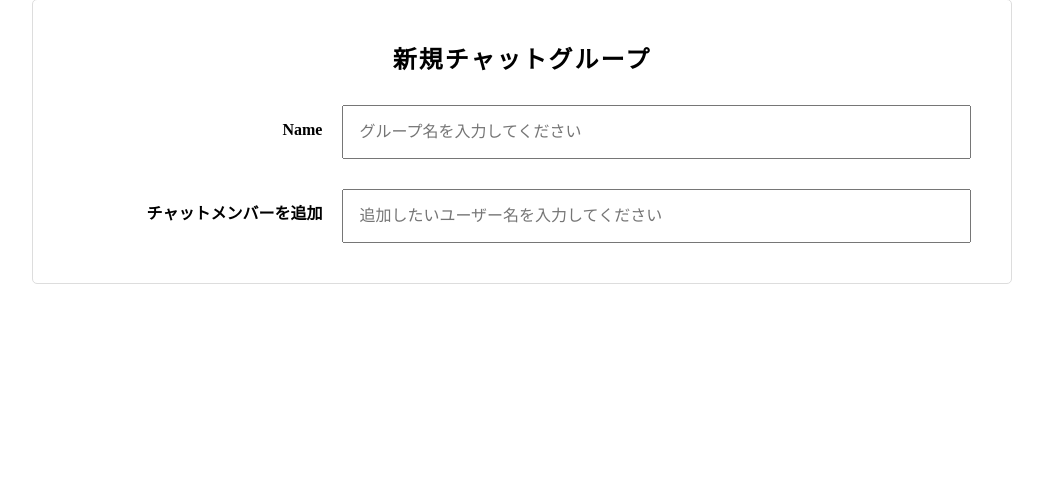
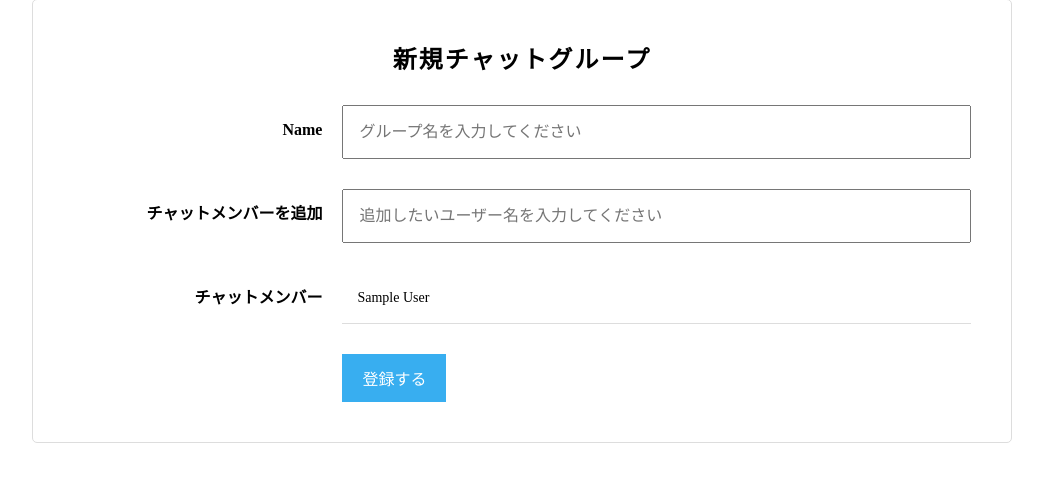
Before and after one commit to wa-www/chat-space, a Rails app: page /groups/new in a window 1280 px wide. Shown: the part 61-543 px from the top of the page, without its empty margins (118-1161 px from the left). Run offline with Rails 7, Linux system fonts and the light colour scheme; the visitor is signed in with stand-in values (Sample User, id 1); style sheets or scripts are compiled from the project's sources; some libraries are stand-ins or nearby versions.

Commit message:
group_agax_inkuri7
インクリメンタルサーチ
登録ユーザが再度検索結果に出てくる→修正中

```diff
--- a/app/assets/javascripts/user.js
+++ b/app/assets/javascripts/user.js
@@ -19,33 +19,73 @@ function appendErrMsgToHTML(msg) {
   user_list.append(html);
 }
 
+function add_user_html(id,name){
+  console.log(id);
+  var addhtml = `
+  <div class='chat-group-user' id=${ id }>
+    <input name='group[user_ids][]' type='hidden' value=${id}>
+    <p class='chat-group-user__name'>${name}</p>
+    <div class='user-search-remove chat-group-user__btn chat-group-user__btn--remove js-remove-btn'>削除</div>
+  </div>
+  `
+  // $("chat-group-form__field--right").append(addhtml);
+  $('#user_append').append(addhtml);
+}
+
+
   $('#user-search-field').on("keyup",function(){
     var input= $("#user-search-field").val();
+    var group_id = $('.chat__group_id').val();
     console.log(input);
+    console.log(group_id);
 
     $.ajax({
       type:'get',
       url:'/users', //処理してほしいコントローラーの送り先
-      data: {keyword:input},
+      data: {keyword:input,group_users_id:group_id},
       dataType: 'json'
     })
 
-    .done(function(userresults){
-      console.log(userresults);
+    .done(function(results){
+      console.log(results);
       $("#user-search-result").empty(); //検索結果を空にする
-      if (userresults.length!==0){
-        userresults.forEach(function(user){
+      if (results.length!==0){
+
+        results.forEach(function(user){
           appendUser(user);   //あとで定義
-        });
-        }
+        }); //eachの終わり
+
+        }//ifの終わり
         else {
           appendErrMsgToHTML("一致するユーザーがいません"); //あとで定義
         }
+
+    })
+    .fail(function() {
+      alert('検索に失敗しました');
     })
 
-    .fail(function() {
-      alert('映画検索に失敗しました');
-    })
+  });//インクリメンタルサーチ終了
 
-  });
+  $(document).on("click", '.user-search-add', function () { //追加したボタンの子要素
+
+    var id=$(this).attr("data-user-id");
+    var name=$(this).attr("data-user-name");
+    console.log(id);
+    // var user_info={id:id,name:name};
+    $(this).parent().remove();
+
+    add_user_html(id,name);
+
+
+    });
+
+    // $(document).on("click", ".user-search-add chat-group-user__btn chat-group-user__btn--add", function () { //追加したボタンのところ
+    // $("chat-group-form__field--right").remove('div'); //元からある親要素
+    // });
+  $(document).on("click", '.user-search-remove', function () {
+      $(this).parent().remove();
+
+    });
+
 });
--- a/app/controllers/groups_controller.rb
+++ b/app/controllers/groups_controller.rb
@@ -7,6 +7,7 @@ class GroupsController < ApplicationController
   def new
     @group = Group.new
     @group.users << current_user
+    # @members=@group.users
   end
 
   def create
@@ -19,6 +20,9 @@ class GroupsController < ApplicationController
   end
 
   def edit
+    # @group=Group.find(params[:id])
+    # binding.pry
+    # @members=@group.users
 
   end
 
--- a/app/views/groups/_form.html.haml
+++ b/app/views/groups/_form.html.haml
@@ -10,19 +10,47 @@
       = f.label :name, class: 'chat-group-form__label'
     .chat-group-form__field--right
       = f.text_field :name, class: 'chat__group_name chat-group-form__input', placeholder: 'グループ名を入力してください'
+      = f.hidden_field :id, class: "chat__group_id", value: group.id
   .chat-group-form__field.clearfix
     / この部分はインクリメンタルサーチ（ユーザー追加の非同期化のときに使用します
   .chat-group-form__field.clearfix
     .chat-group-form__field--left
       %label.chat-group-form__label{:for => "chat_group_チャットメンバーを追加"} チャットメンバーを追加
     .chat-group-form__field--right
+      -# = f.label "チャットメンバー", class: "chat-group-form__label"
       / グループ作成機能の追加時はここにcollection_check_boxesの記述を入れてください
       -# = f.collection_check_boxes :user_ids, User.all, :id, :name
       / この部分はインクリメンタルサーチ（ユーザー追加の非同期化のときに使用します
       .chat-group-form__search.clearfix
         %input#user-search-field.chat-group-form__input{:placeholder=>"追加したいユーザー名を入力してください", :type=>'text'}
       #user-search-result
-  -# .chat-group-form__field.clearfix
-  -#   .chat-group-form__field--left
-  -#   .chat-group-form__field--right
-  -#     = f.submit class: 'chat-group-form__action-btn'
+
+  -# .chat-group-user
+  -#   %input{:name='group[user_ids][]', :type='hidden', :value='ユーザーのid'}
+  -#   %p.chat-group-user__name ユーザー名
+  -#   %div.user-search-remove.chat-group-user__btn.chat-group-user__btn--remove.js-remove-btn 削除 →いらない！jsに追加！
+  .chat-group-form__field.clearfix
+    .chat-group-form__field--left
+      = f.label "チャットメンバー", class: "chat-group-form__label"
+    .chat-group-form__field--right
+      .chat-members
+        .chat-group-user.clearfix.js-chat-member{id: "#{current_user.id}"}
+          %input{name: 'group[user_ids][]', type: 'hidden', value: "#{current_user.id}"}
+          %p.chat-group-user__name
+            = current_user.name
+        - group.users.each do |group_user|
+          - if group_user.id != current_user.id
+            .chat-group-user.clearfix.js-chat-member{id: "#{group_user.id}"}
+              %input{name: 'group[user_ids][]', type: 'hidden', value: "#{group_user.id}"}
+              %p.chat-group-user__name
+                = group_user.name
+              %a.user-search-remove.chat-group-user__btn.chat-group-user__btn--remove.js-remove-btn
+                削除
+          #user_append
+
+
+
+  .chat-group-form__field.clearfix
+    .chat-group-form__field--left
+    .chat-group-form__field--right
+      = f.submit class: 'chat-group-form__action-btn'
--- a/app/views/groups/new.html.haml
+++ b/app/views/groups/new.html.haml
@@ -1,3 +1,3 @@
 .chat-group-form
   %h1 新規チャットグループ
-  = render 'form', { group: @group }
+  = render 'form', { group: @group}
--- a/app/views/messages/index.html.haml
+++ b/app/views/messages/index.html.haml
@@ -10,7 +10,7 @@
       .title
         =@group.name
       .btn
-        =link_to root_path, class: "edit" do
+        =link_to edit_group_path(@group.id),data: {"turbolinks" => false},class: "edit" do
           edit
     %ul.headermember
       Member:
--- a/app/views/shared/_side_bar.html.haml
+++ b/app/views/shared/_side_bar.html.haml
@@ -6,7 +6,7 @@
       .icon
         =link_to new_group_path, data: {"turbolinks" => false}, class: "icon__btn" do
           = fa_icon 'edit'
-        =link_to edit_user_path(current_user), class: "icon__btn" do
+        =link_to edit_user_path(current_user), data: {"turbolinks" => false}, class: "icon__btn" do
           = fa_icon 'cog'
 
   .content
```
Also changed, not shown: app/controllers/users_controller.rb (+10 -2 lines), app/views/users/index.json.jbuilder.
